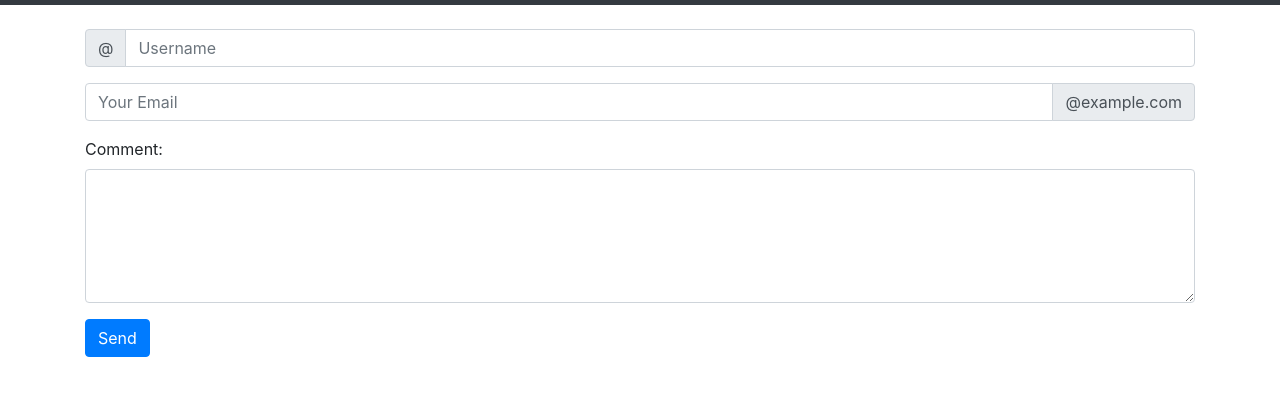
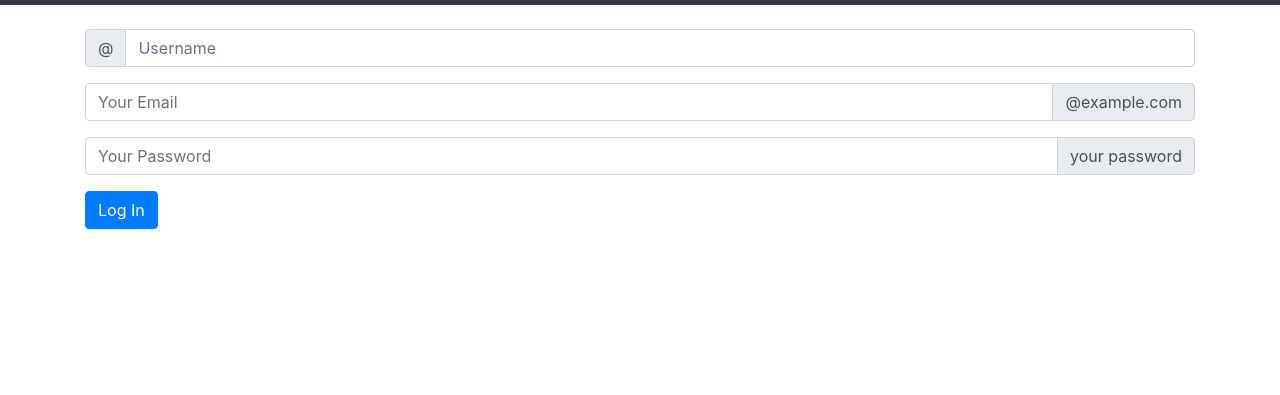
Before and after one commit to AhmadMuhammad2611/myproject2, a plain HTML site: page contacts.html in a window 1280 px wide. Shown: the part 51-446 px from the top of the page. Drawn offline with nearby package versions, Linux system fonts and the light colour scheme.

Commit message:
Update contacts.html

```diff
--- a/contacts.html
+++ b/contacts.html
@@ -55,12 +55,14 @@
               </div>
             </form>
 
-            <div class="form-group">
-              <label for="comment">Comment:</label>
-              <textarea class="form-control" rows="5" id="comment"></textarea>
-            </div>
+            <div class="input-group mb-3">
+                <input type="password" class="form-control" placeholder="Your Password">
+                <div class="input-group-append">
+                  <span class="input-group-text">your password</span>
+                </div>
+              </div>
 
-            <button class="btn btn-primary">Send</button>
+            <button class="btn btn-primary">Log In</button>
 
         </div>
 
```
